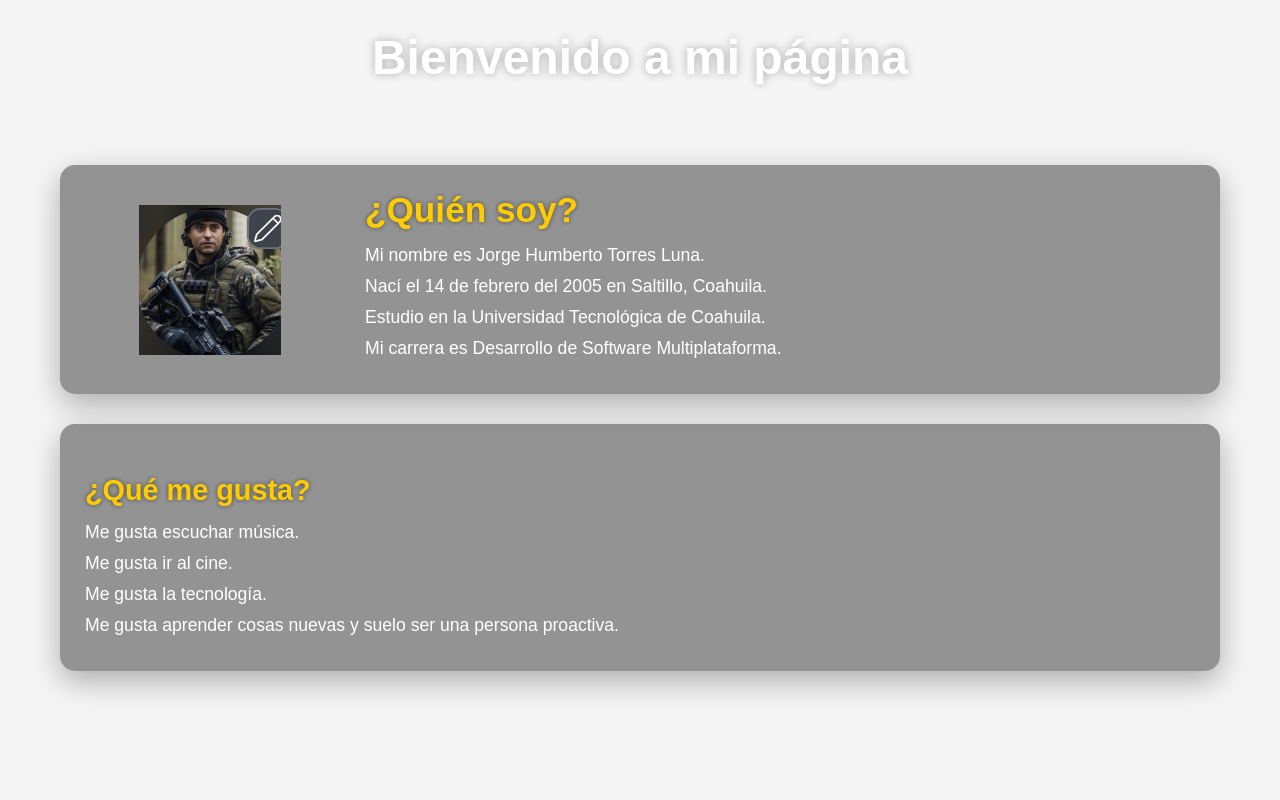
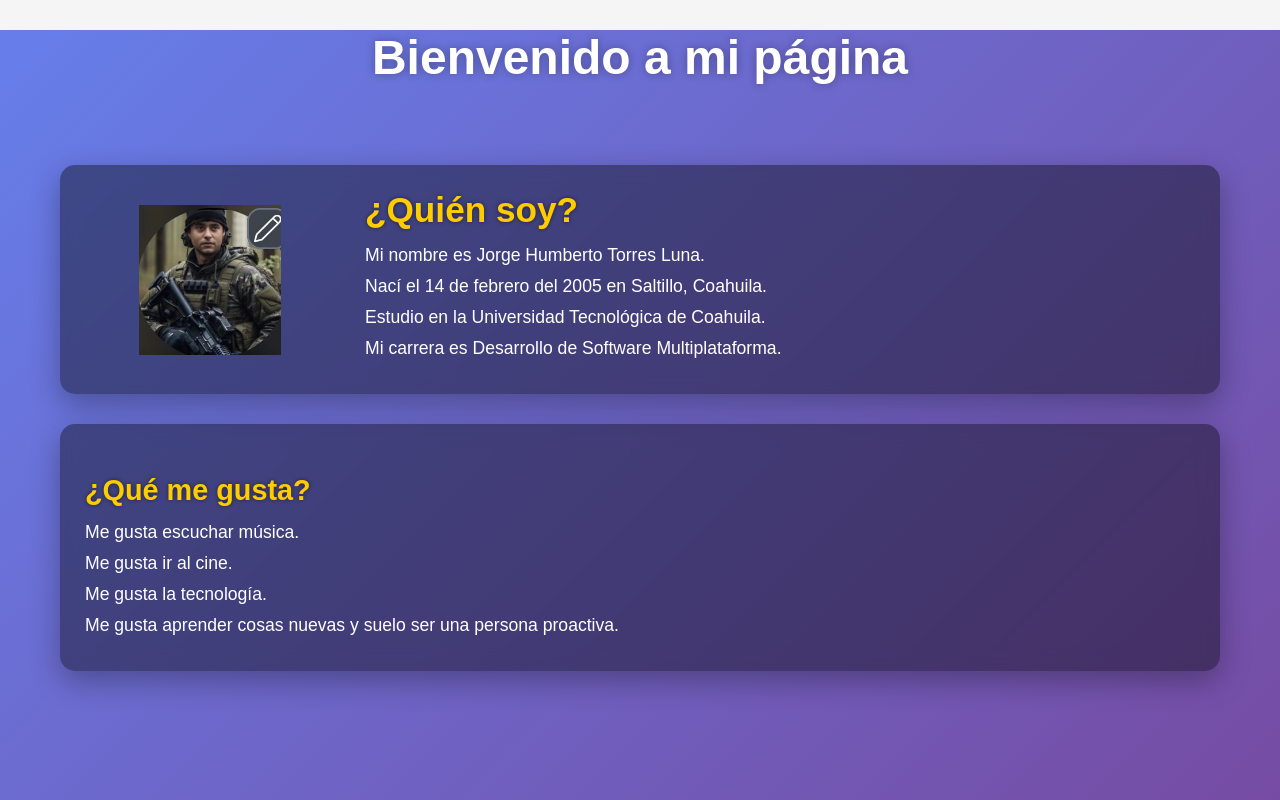
Before and after one commit to JorgeTl67/CursoLunesEq2, an Angular app in the folder app-angular/: page /jorge in a window 1280 px wide. Built offline with nearby package versions, Linux system fonts and the light colour scheme.

Commit message:
cambio de color componente jorge

```diff
--- a/app-angular/src/app/pages/jorge/jorge.component.scss
+++ b/app-angular/src/app/pages/jorge/jorge.component.scss
@@ -192,6 +192,7 @@ h3 {
   width: 100%;
   padding: 0;
   margin: 0;
+  background: linear-gradient(135deg, #667eea 0%, #764ba2 100%);
 }
 
 // Estilos de navegación (mantenemos los que ya estaban)
```
